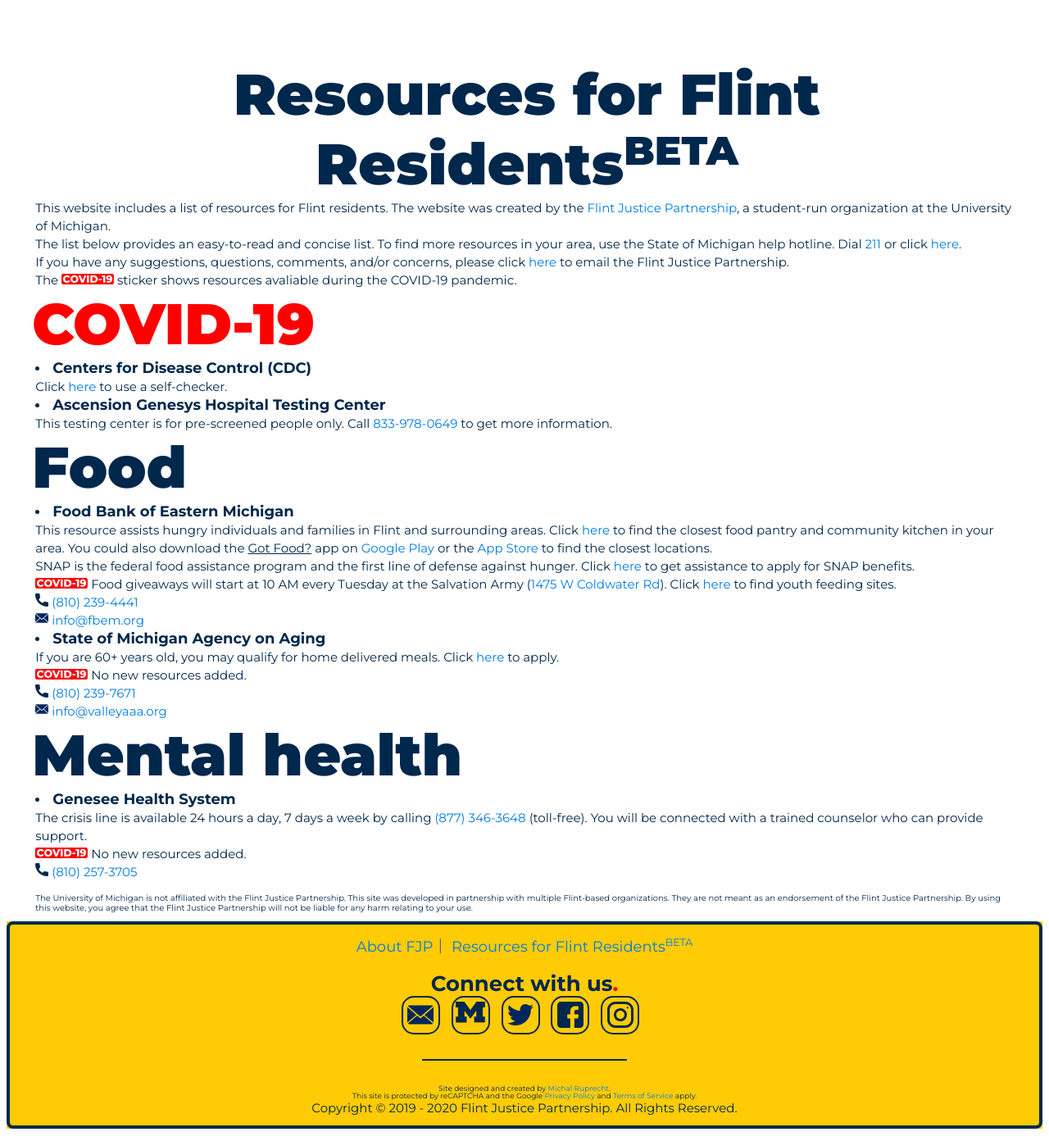
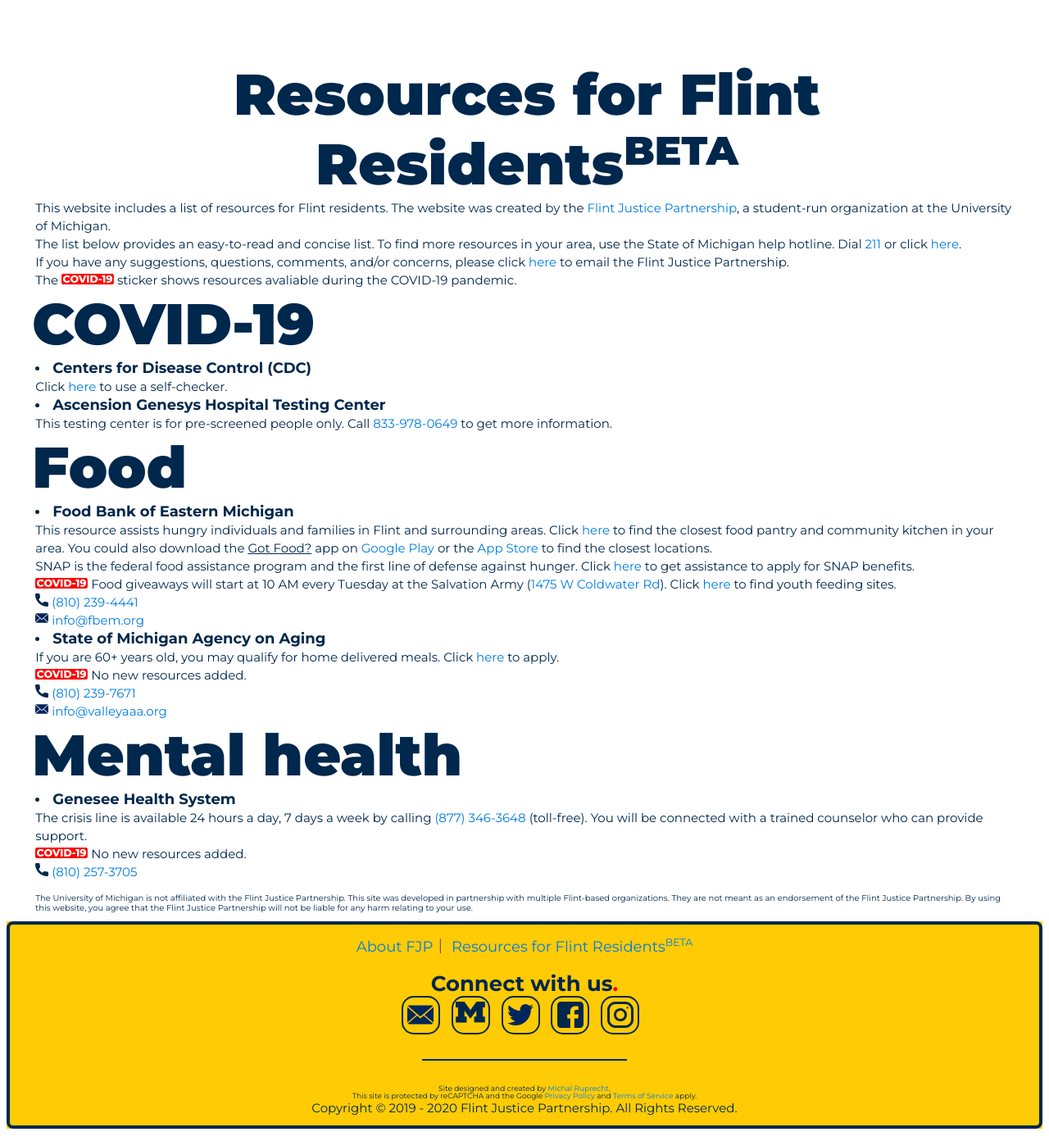
Before and after one commit to umichfjp/umichfjp.github.io, a Jekyll site: the page built from pages/resources.html, in a window 1280 px wide. Shown: the whole page at 82% size. Built offline with Jekyll 4.4.1, drawn with Linux system fonts in a browser that asks for light colours.

Commit message:
Update resources.html

```diff
--- a/pages/resources.html
+++ b/pages/resources.html
@@ -22,7 +22,7 @@ title: Flint Justice Partnership Official Website
         </h3>
 
 
-        <div class="titlere"><font color="#FF0000">COVID-19</font></div>
+        <div class="titlere">COVID-19</div>
         <h3>
           <li>
             <b><big>Centers for Disease Control (CDC)</big></b>
```
